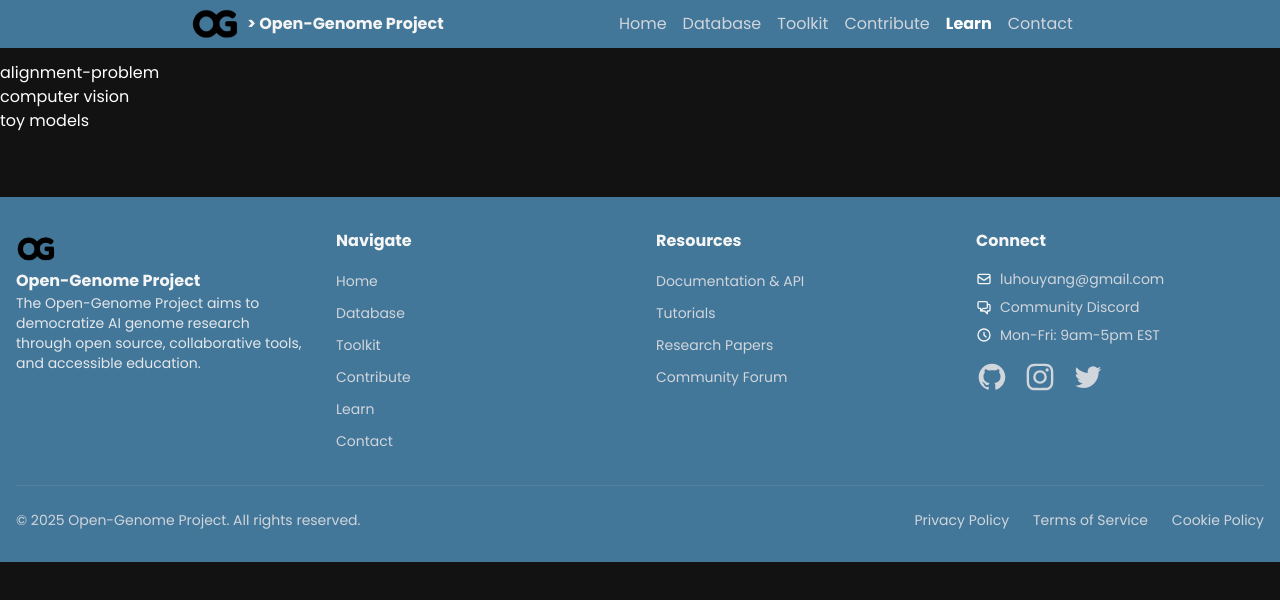
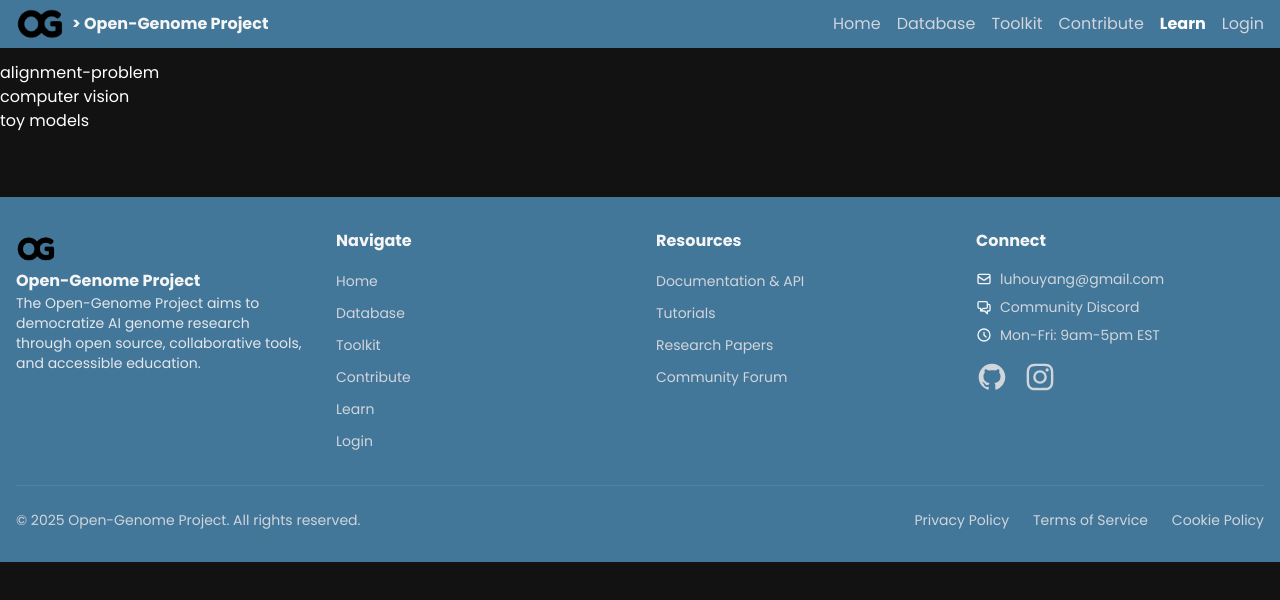
Before and after one commit to luhouyang/open-genome-website, a React (Vite) app: page /learn in a window 1280 px wide. Shown: the top 600 px of the page. Built offline with nearby package versions, Linux system fonts and the light colour scheme.

Commit message:
navigation update

```diff
--- /dev/null
+++ b/src/components/Contact.tsx
@@ -0,0 +1,19 @@
+import { motion } from "framer-motion";
+import { SectionWrapper } from "../hoc";
+
+import { styles } from "../styles";
+import { textVariant } from "../utils";
+
+const Contact = () => {
+  return (
+    <>
+      <motion.div variants={textVariant()}>
+        <h2 className={styles.sectionHeadText}>Contact Us</h2>
+      </motion.div>
+
+      <div className="mt-8 flex flex-col">FORMS</div>
+    </>
+  );
+};
+
+export default SectionWrapper(Contact, "contact");
--- a/src/components/Footer.tsx
+++ b/src/components/Footer.tsx
@@ -71,10 +71,10 @@ const Footer = () => {
               </li>
               <li>
                 <Link
-                  to="/contact"
+                  to="/login"
                   className="text-gray-300 hover:text-white text-sm"
                 >
-                  Contact
+                  Login
                 </Link>
               </li>
             </ul>
@@ -237,21 +237,6 @@ const Footer = () => {
                   ></path>
                 </svg>
               </a>
-              <a
-                href="https://github.com/luhouyang/open-genome-project.git"
-                target="_blank"
-                rel="noopener noreferrer"
-                className="text-gray-300 hover:text-white"
-              >
-                <svg
-                  className="h-8 w-8"
-                  fill="currentColor"
-                  viewBox="0 0 24 24"
-                  aria-hidden="true"
-                >
-                  <path d="M8.29 20.251c7.547 0 11.675-6.253 11.675-11.675 0-.178 0-.355-.012-.53A8.348 8.348 0 0022 5.92a8.19 8.19 0 01-2.357.646 4.118 4.118 0 001.804-2.27 8.224 8.224 0 01-2.605.996 4.107 4.107 0 00-6.993 3.743 11.65 11.65 0 01-8.457-4.287 4.106 4.106 0 001.27 5.477A4.072 4.072 0 012.8 9.713v.052a4.105 4.105 0 003.292 4.022 4.095 4.095 0 01-1.853.07 4.108 4.108 0 003.834 2.85A8.233 8.233 0 012 18.407a11.616 11.616 0 006.29 1.84"></path>
-                </svg>
-              </a>
             </div>
           </div>
         </div>
--- a/src/components/index.ts
+++ b/src/components/index.ts
@@ -3,5 +3,6 @@ import Hero from "./Hero";
 import About from "./About";
 import Timeline from "./Timeline";
 import Footer from "./Footer";
+import Contact from "./Contact";
 
-export { Hero, About, Timeline, ComputersCanvas, Footer };
+export { Hero, About, Timeline, ComputersCanvas, Footer, Contact };
--- a/src/routes/__root.tsx
+++ b/src/routes/__root.tsx
@@ -5,7 +5,8 @@ import { logo, menu, close } from "../assets";
 import { useState } from "react";
 import { Footer } from "../components";
 
-const linkStyle: string = "[&.active]:font-bold [&.active]:text-white hover:text-white text-gray-300";
+const linkStyle: string =
+  "[&.active]:font-bold [&.active]:text-white hover:text-white text-gray-300 md:text-[16px] sm:text-[14px] ";
 
 export const Route = createRootRoute({
   component: () => {
@@ -13,7 +14,7 @@ export const Route = createRootRoute({
 
     return (
       <>
-        <div className="w-full justify-evenly items-center flex fixed top-0 z-20 bg-primary px-4">
+        <div className="w-full justify-between items-center flex fixed top-0 z-20 bg-primary px-4">
           <Link
             to="/"
             className="flex items-center gap-2"
@@ -87,17 +88,15 @@ export const Route = createRootRoute({
             </li>
             <li>
               <Link
-                to="/contact"
+                to="/login"
                 className={linkStyle}
                 onClick={() => {
                   window.scrollTo(0, 0);
                 }}
               >
-                Contact
+                Login
               </Link>
             </li>
-
-            <div></div>
           </ul>
 
           <div className="sm:hidden flex flex-1 justify-end items-center">
@@ -174,14 +173,13 @@ export const Route = createRootRoute({
                 </li>
                 <li>
                   <Link
-                    to="/contact"
-                    className={`${linkStyle} text-sm`}
+                    to="/login"
+                    className={linkStyle}
                     onClick={() => {
-                      setToggle(!toggle);
                       window.scrollTo(0, 0);
                     }}
                   >
-                    Contact
+                    Login
                   </Link>
                 </li>
               </ul>
--- a/src/routes/contact/index.lazy.tsx
+++ /dev/null
@@ -1,9 +0,0 @@
-import { createLazyFileRoute } from '@tanstack/react-router'
-
-export const Route = createLazyFileRoute('/contact/')({
-  component: Contact,
-})
-
-function Contact() {
-  return <div>Hello "/contact/"!</div>
-}
--- a/src/routes/contribute/index.lazy.tsx
+++ b/src/routes/contribute/index.lazy.tsx
@@ -1,9 +1,22 @@
-import { createLazyFileRoute } from '@tanstack/react-router'
+import { createLazyFileRoute } from "@tanstack/react-router";
 
-export const Route = createLazyFileRoute('/contribute/')({
+export const Route = createLazyFileRoute("/contribute/")({
   component: Contribute,
-})
+});
 
 function Contribute() {
-  return <div>Hello "/contribute/"!</div>
+  return (
+    <div className="relative z-0">
+      {/* TITLE & DESCRIPTION */}
+
+      {/* OUR COMMITTMENT & TESTIMONY*/}
+
+      {/* LINKS TO WHITE PAPER, AGREEMENT & ON-BOARDING */}
+
+      {/* SIGN-UP FORM */}
+
+      {/* CONTRIBUTORS */}
+      <div>Hello "/contribute/"!</div>
+    </div>
+  );
 }
--- a/src/routes/database/index.lazy.tsx
+++ b/src/routes/database/index.lazy.tsx
@@ -8,7 +8,12 @@ function Database() {
   const modelData = ["VGG16", "AlexNet", "LeNet5", "PointNet"];
 
   return (
-    <div>
+    <div className="relative z-0">
+      {/* TITLE & DESCRIPTION */}
+
+      {/* CENTER BUTTON TO GitHub */}
+
+      {/* DATA CARDS FOR POPULAR MODEL DATABASES */}
       {modelData.map((model) => (
         <div key={model}>
           <Link
--- a/src/routes/index.tsx
+++ b/src/routes/index.tsx
@@ -1,5 +1,5 @@
 import { createFileRoute } from "@tanstack/react-router";
-import { Hero, About, Timeline } from "../components";
+import { Hero, About, Timeline, Contact } from "../components";
 
 export const Route = createFileRoute("/")({
   component: Home,
@@ -8,11 +8,21 @@ export const Route = createFileRoute("/")({
 function Home() {
   return (
     <div className="relative z-0">
+      {/* TITLE & DESCRIPTION*/}
+
+      {/* CENTER BUTTON TO GitHub */}
+
+      {/* POPULAR USAGES OF THE TOOL */}
+
+      {/* CURRENTLY DEVELOPING FEATURES REQUIRING TALENT */}
+
+      {/* CALL TO ACTION -> CONTRIBUTING PAGE */}
       <div>
         <Hero />
       </div>
       <About />
       <Timeline />
+      <Contact />
     </div>
   );
 }
--- a/src/routes/learn/index.lazy.tsx
+++ b/src/routes/learn/index.lazy.tsx
@@ -8,7 +8,7 @@ function Learn() {
   const articles = ["alignment-problem", "computer vision", "toy models"];
 
   return (
-    <div>
+    <div className="relative z-0">
       {articles.map((article) => (
         <div key={article}>
           <Link
--- /dev/null
+++ b/src/routes/login/index.lazy.tsx
@@ -0,0 +1,20 @@
+import { createLazyFileRoute } from "@tanstack/react-router";
+
+export const Route = createLazyFileRoute("/login/")({
+  component: Login,
+});
+
+function Login() {
+  return (
+    <div className="relative z-0">
+      {/* TITLE & DESCRIPTION */}
+
+      {/* USER OR CONTRIBUTOR */}
+
+      {/* USER FORM */}
+
+      {/* CONTRIBUTOR FORM */}
+      <div>Hello "/login/"!</div>
+    </div>
+  );
+}
```
Also changed, not shown: src/routeTree.gen.ts (+26 -26 lines).
